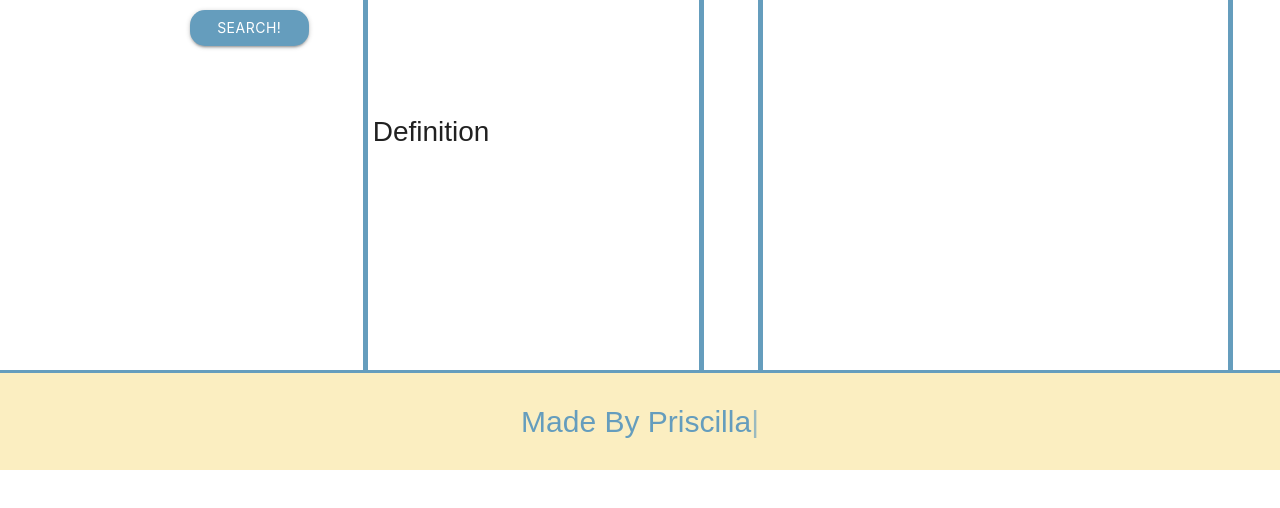
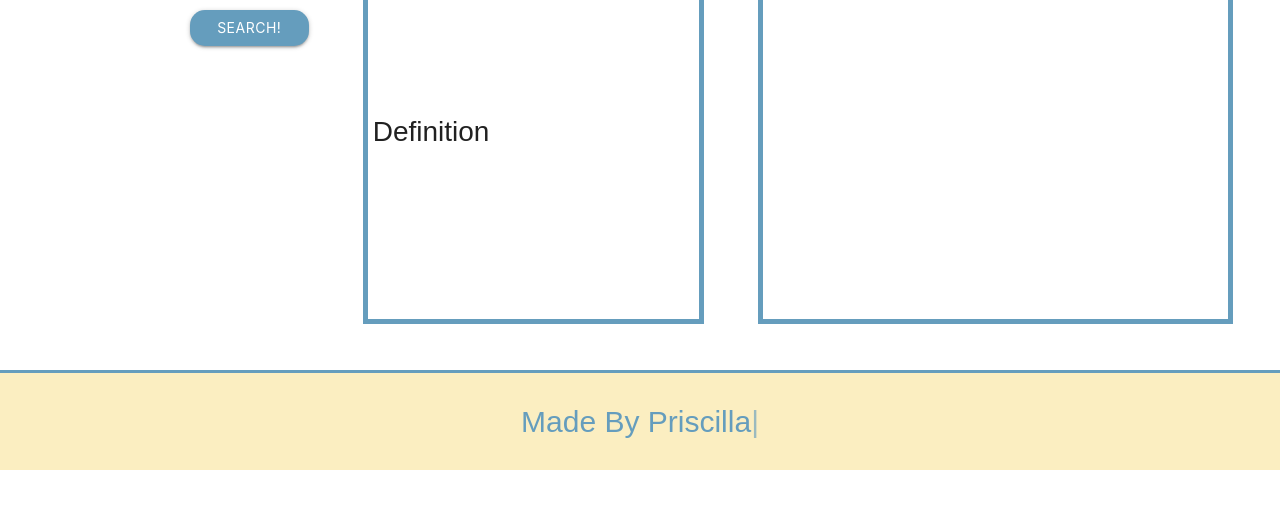
Before and after one commit to Emilioeth/Rhyme-Block, a plain HTML site: page index.html in a window 1280 px wide. Shown: the part 330-838 px from the top of the page. After the commit the page ends 812 px from the top, so only its background shows below. Drawn offline with nearby package versions, Linux system fonts and the light colour scheme; a web font is replaced by a local one.

Commit message:
fixed box height styling

```diff
--- a/assets/css/style.css
+++ b/assets/css/style.css
@@ -484,7 +484,7 @@ footer {
     }
 }
 
-@media (max-width: 600px) and (max-height: 680px){
+@media (max-width: 600px) and (max-height: 880px){
     .results-body {
         height: 52vh;
     }
@@ -492,19 +492,11 @@ footer {
         height: 52vh;
     }
 }
-    /*
-    .col.s7.push-s5.m5.push-m7.text-section-wrapper {
-        position: absolute;
-        bottom: 10px;
-
-     .text-box-div {
-        top: -86px;
-        width: 95%;
+@media (max-height:880px){
+    .textarea-div textarea {
+      height: 46vh;
     }
-    .textarea-div textarea {
-        height: 65vh;
+    .results-body{
+      height: 46vh;
     }
-    .textarea-btn {
-        margin: 0px 5px;
-    }
-    */
+  }
```
